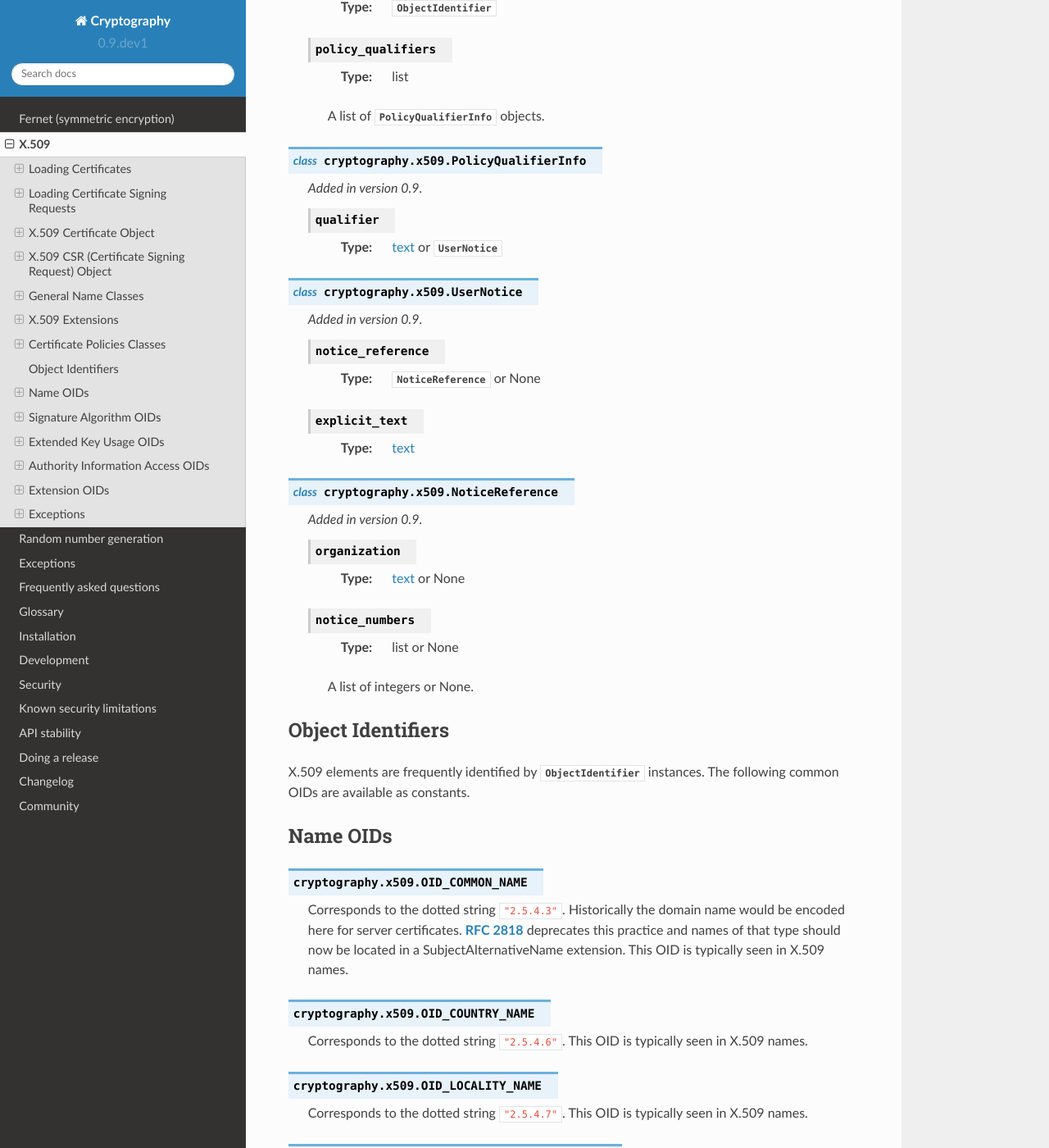
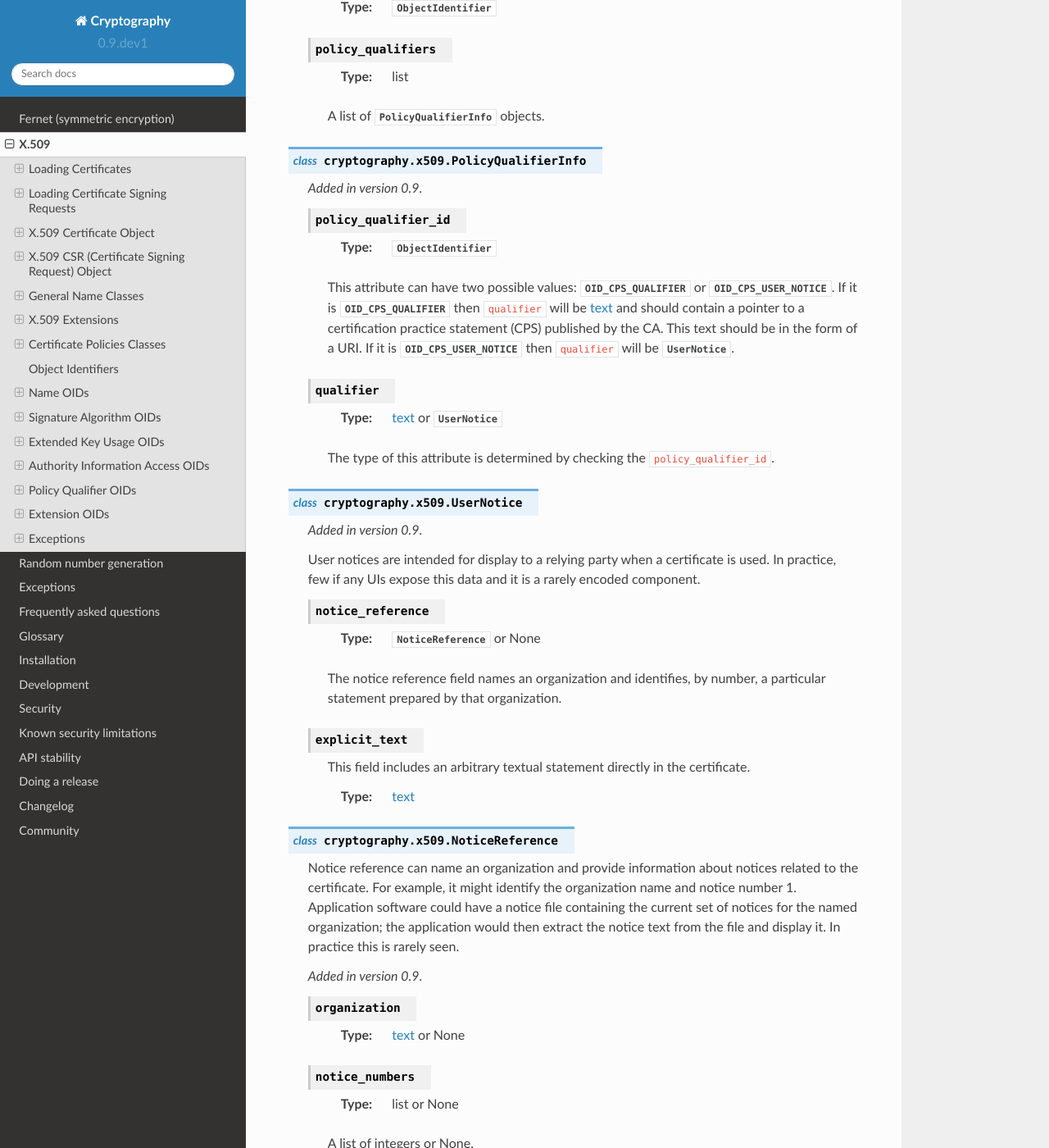
Before and after one commit to WebKing0121/cryptography, a Sphinx documentation site: the page built from docs/x509.rst, in a window 1280 px wide and 1400 px high, scrolled down 15407 px. Shown: the whole window at 82% size. Built offline with Sphinx 7.4.7 and the Read the Docs theme 2.0.0, drawn with Linux system fonts in a browser that asks for light colours; pages that are not in the unit, such as notebooks, are missing from menus; some of the changed text lies outside the part shown.

Commit message:
expand docs

```diff
--- a/docs/x509.rst
+++ b/docs/x509.rst
@@ -896,9 +896,8 @@ X.509 Extensions
 
     .. versionadded:: 0.9
 
-    The certificate policies extension is a list of one or more
-    :class:`PolicyInformation` instances. The object is iterable to get every
-    instance.
+    The certificate policies extension is an iterable, containing one or more
+    :class:`PolicyInformation` instances.
 
 Certificate Policies Classes
 ~~~~~~~~~~~~~~~~~~~~~~~~~~~~
@@ -925,23 +924,55 @@ These classes may be present within a :class:`CertificatePolicies` instance.
 
     .. versionadded:: 0.9
 
+    .. attribute:: policy_qualifier_id
+
+        :type: :class:`ObjectIdentifier`
+
+        This attribute can have two possible values: :data:`OID_CPS_QUALIFIER`
+        or :data:`OID_CPS_USER_NOTICE`. If it is :data:`OID_CPS_QUALIFIER` then
+        ``qualifier`` will be :term:`text` and should contain a pointer to
+        a certification practice statement (CPS) published by the CA. This
+        text should be in the form of a URI. If it is
+        :data:`OID_CPS_USER_NOTICE` then ``qualifier`` will be
+        :class:`UserNotice`.
+
     .. attribute:: qualifier
 
         :type: :term:`text` or :class:`UserNotice`
+
+        The type of this attribute is determined by checking the
+        ``policy_qualifier_id``.
 
 .. class:: UserNotice
 
     .. versionadded:: 0.9
 
+    User notices are intended for display to a relying party when a certificate
+    is used. In practice, few if any UIs expose this data and it is a rarely
+    encoded component.
+
     .. attribute:: notice_reference
 
         :type: :class:`NoticeReference` or None
 
+        The notice reference field names an organization and identifies,
+        by number, a particular statement prepared by that organization.
+
     .. attribute:: explicit_text
+
+        This field includes an arbitrary textual statement directly in the
+        certificate.
 
         :type: :term:`text`
 
 .. class:: NoticeReference
+
+    Notice reference can name an organization and provide information about
+    notices related to the certificate. For example, it might identify the
+    organization name and notice number 1. Application software could
+    have a notice file containing the current set of notices for the named
+    organization; the application would then extract the notice text from the
+    file and display it. In practice this is rarely seen.
 
     .. versionadded:: 0.9
 
@@ -1160,6 +1191,19 @@ Authority Information Access OIDs
     Corresponds to the dotted string ``"1.3.6.1.5.5.7.48.2"``. Used as the
     identifier for CA issuer data in :class:`AccessDescription` objects.
 
+Policy Qualifier OIDs
+~~~~~~~~~~~~~~~~~~~~~
+
+.. data:: OID_CPS_QUALIFIER
+
+    Corresponds to the dotted string ``"1.3.6.1.5.5.7.2.1"``. Used as an
+    identifier in :class:`PolicyQualifierInfo` objects.
+
+.. data:: OID_CPS_USER_NOTICE
+
+    Corresponds to the dotted string ``"1.3.6.1.5.5.7.2.2"``. Used as an
+    identifier in :class:`PolicyQualifierInfo` objects.
+
 .. _extension_oids:
 
 Extension OIDs
```
